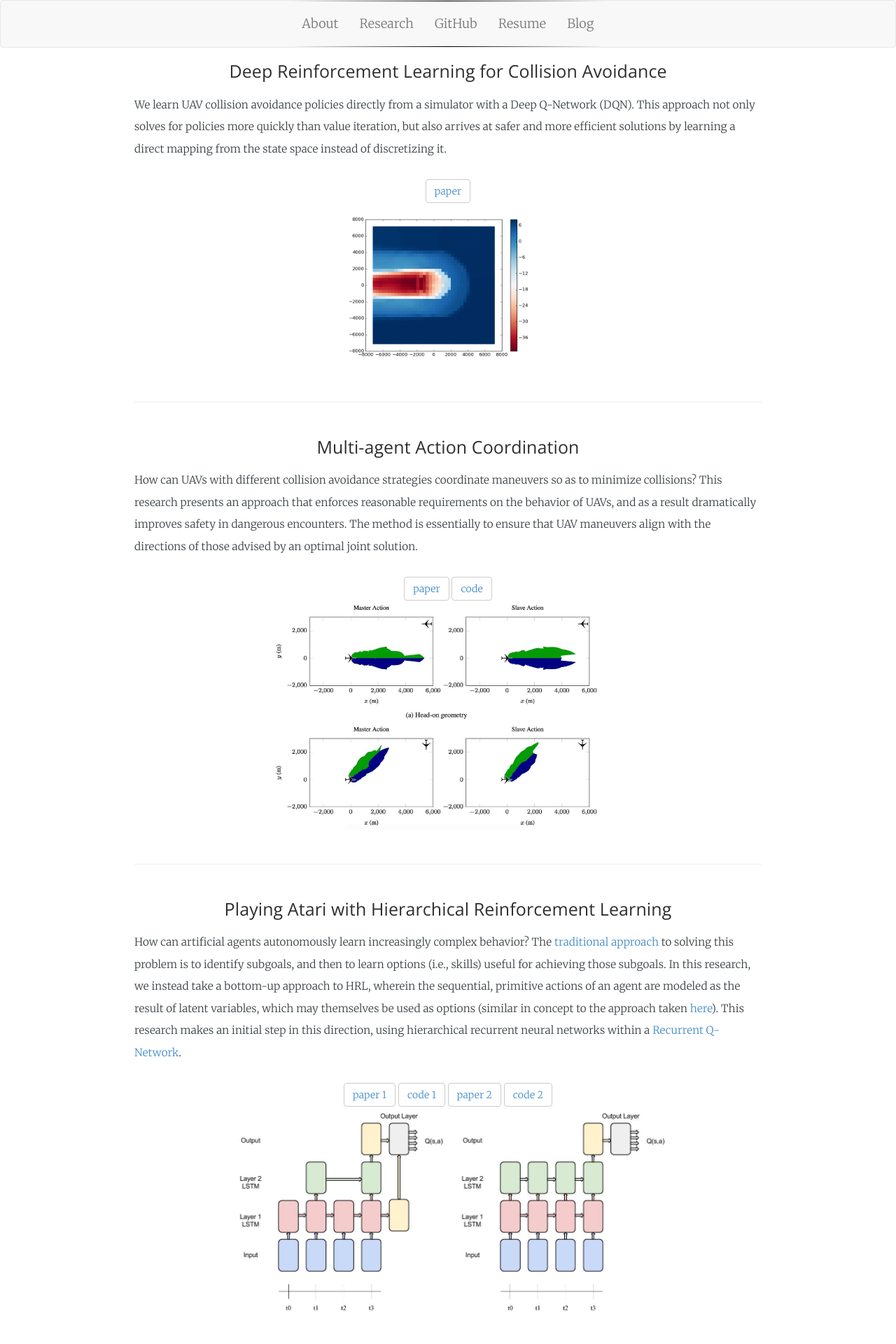
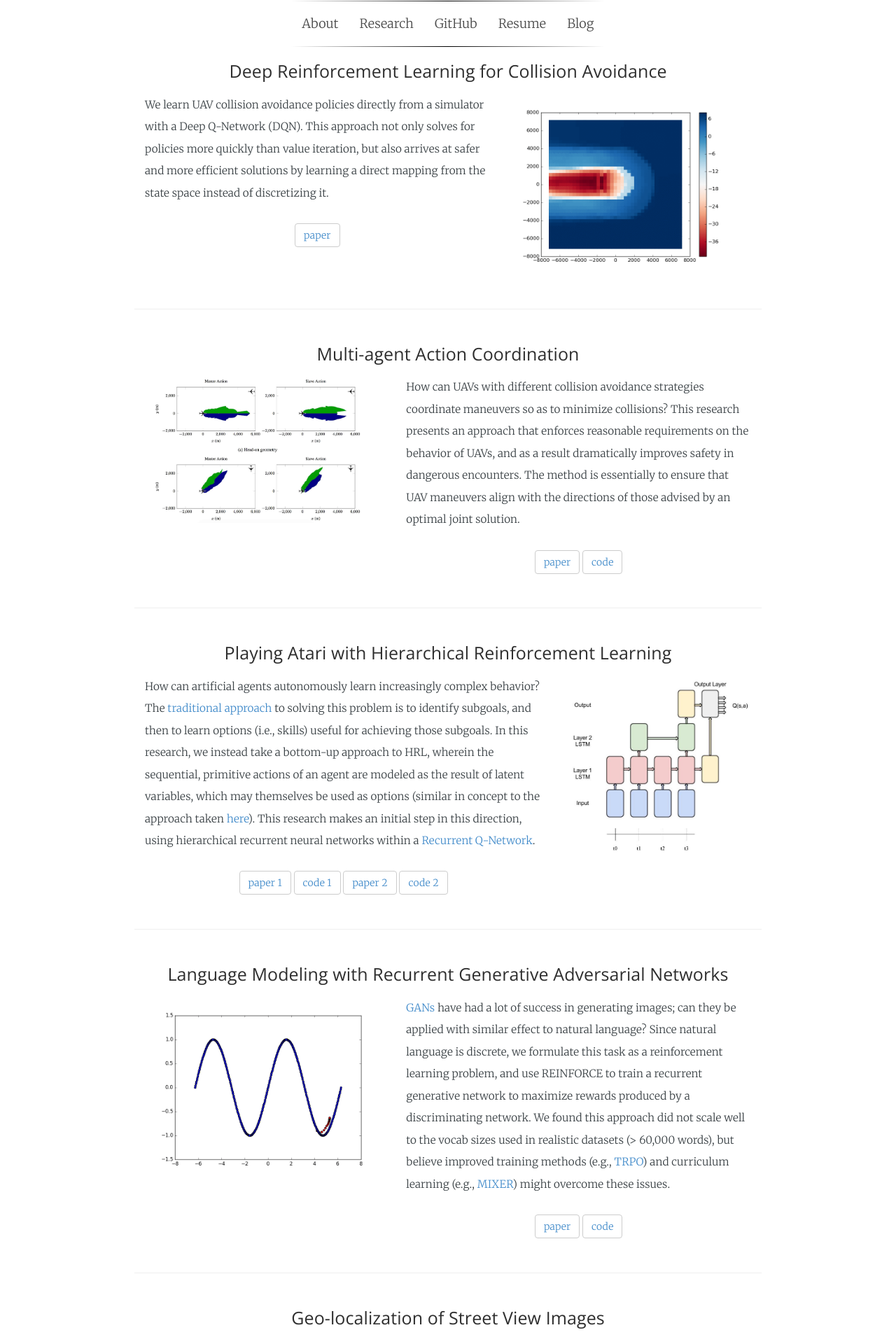
Before and after one commit to wulfebw/legacy.wulfebw.github.io, a Jekyll site: the page built from research.html, in a window 1280 px wide. Shown: the top 1920 px of the page at 70% size. Built offline with Jekyll 4.4.1, drawn with Linux system fonts in a browser that asks for light colours; some web fonts are replaced.

Commit message:
reformatting research

```diff
--- a/_includes/research.md
+++ b/_includes/research.md
@@ -1,91 +1,98 @@
 
 ### Deep Reinforcement Learning for Collision Avoidance
-We learn UAV collision avoidance policies directly from a simulator with a Deep Q-Network (DQN). This approach not only solves for policies more quickly than value iteration, but also arrives at safer and more efficient solutions by learning a direct mapping from the state space instead of discretizing it.
 
-<div>
-<a href="{{ site.github.url }}/assets/CS238_Final_Paper.pdf" class="md-link btn-default btn">paper</a>
-</div>
-
-<div id="content-wrapper">
-    <div id="content">
-        <img class="small-img" src="{{ site.github.url }}/media/value_-180_reduced.png" />
+<div class="container-fluid">
+  <div class="row">
+    <div class="col-md-7">
+        <p>
+        We learn UAV collision avoidance policies directly from a simulator with a Deep Q-Network (DQN). This approach not only solves for policies more quickly than value iteration, but also arrives at safer and more efficient solutions by learning a direct mapping from the state space instead of discretizing it.
+        </p>
+        <a href="{{ site.github.url }}/assets/CS238_Final_Paper.pdf" class="md-link btn-default btn">paper</a>
     </div>
+    <div class="col-md-5">
+        <img class="img" src="{{ site.github.url }}/media/value_-180_reduced.png" />
+    </div>
+  </div>
 </div>
 
 ---
 
 ### Multi-agent Action Coordination
-How can UAVs with different collision avoidance strategies coordinate maneuvers so as to minimize collisions? This research presents an approach that enforces reasonable requirements on the behavior of UAVs, and as a result dramatically improves safety in dangerous encounters. The method is essentially to ensure that UAV maneuvers align with the directions of those advised by an optimal joint solution.
 
-<div>
-<a href="http://ieeexplore.ieee.org/document/7777958/" class="md-link btn-default btn">paper</a>
-<a href="https://github.com/sisl/HorizontalCoordUAVs" class="md-link btn-default btn">code</a>
-</div>
-
-<div id="content-wrapper">
-    <div id="content">
-            <img class="med-img" src="{{ site.github.url }}/media/joint_actions_reduced.jpg" />
+<div class="container-fluid">
+  <div class="row">
+    <div class="col-md-5">
+        <img class="img" src="{{ site.github.url }}/media/joint_actions_reduced.jpg" />
     </div>
+    <div class="col-md-7">
+        <p>
+        How can UAVs with different collision avoidance strategies coordinate maneuvers so as to minimize collisions? This research presents an approach that enforces reasonable requirements on the behavior of UAVs, and as a result dramatically improves safety in dangerous encounters. The method is essentially to ensure that UAV maneuvers align with the directions of those advised by an optimal joint solution.
+        </p>
+        <a href="http://ieeexplore.ieee.org/document/7777958/" class="md-link btn-default btn">paper</a>
+        <a href="https://github.com/sisl/HorizontalCoordUAVs" class="md-link btn-default btn">code</a>
+    </div>
+  </div>
 </div>
 
 ---
 
 ### Playing Atari with Hierarchical Reinforcement Learning
-How can artificial agents autonomously learn increasingly complex behavior? The <a href="http://people.idsia.ch/~juergen/subgoals.html" class="md-link">traditional</a> <a href="https://people.cs.umass.edu/~mahadeva/papers/hrl.pdf" class="md-link">approach</a> to solving this problem is to identify subgoals, and then to learn options (i.e., skills) useful for achieving those subgoals. In this research, we instead take a bottom-up approach to HRL, wherein the sequential, primitive actions of an agent are modeled as the result of latent variables, which may themselves be used as options (similar in concept to the approach taken <a href="http://www.ausy.tu-darmstadt.de/uploads/Site/EditPublication/Daniel2016JMLR.pdf" class="md-link">here</a>). This research makes an initial step in this direction, using hierarchical recurrent neural networks within a <a href="https://arxiv.org/abs/1507.06527" class="md-link">Recurrent Q-Network</a>.
 
-<div>
-<a href="{{ site.github.url }}/assets/CS239_Final_Paper.pdf" class="md-link btn-default btn">paper 1</a>
-<a href="https://github.com/wulfebw/hierarchical_rl" class="md-link btn-default btn">code 1</a>
-<a href="{{ site.github.url }}/assets/CS221_Final_Paper.pdf" class="md-link btn-default btn">paper 2</a>
-<a href="https://github.com/wulfebw/playing_atari" class="md-link btn-default btn">code 2</a>
-</div>
 
-<div id="content-wrapper">
-    <div id="content">
-        <div>
-            <img class="small-img" src="{{ site.github.url }}/media/hsRQN.jpg" />
-            <img class="small-img" src="{{ site.github.url }}/media/sRQN.jpg" />
-        </div>
+<div class="container-fluid">
+  <div class="row">
+    <div class="col-md-8">
+        <p>
+        How can artificial agents autonomously learn increasingly complex behavior? The <a href="http://people.idsia.ch/~juergen/subgoals.html" class="md-link">traditional</a> <a href="https://people.cs.umass.edu/~mahadeva/papers/hrl.pdf" class="md-link">approach</a> to solving this problem is to identify subgoals, and then to learn options (i.e., skills) useful for achieving those subgoals. In this research, we instead take a bottom-up approach to HRL, wherein the sequential, primitive actions of an agent are modeled as the result of latent variables, which may themselves be used as options (similar in concept to the approach taken <a href="http://www.ausy.tu-darmstadt.de/uploads/Site/EditPublication/Daniel2016JMLR.pdf" class="md-link">here</a>). This research makes an initial step in this direction, using hierarchical recurrent neural networks within a <a href="https://arxiv.org/abs/1507.06527" class="md-link">Recurrent Q-Network</a>.
+        </p>
+        <a href="{{ site.github.url }}/assets/CS239_Final_Paper.pdf" class="md-link btn-default btn">paper 1</a>
+        <a href="https://github.com/wulfebw/hierarchical_rl" class="md-link btn-default btn">code 1</a>
+        <a href="{{ site.github.url }}/assets/CS221_Final_Paper.pdf" class="md-link btn-default btn">paper 2</a>
+        <a href="https://github.com/wulfebw/playing_atari" class="md-link btn-default btn">code 2</a>
     </div>
+    <div class="col-md-4">
+        <img class="img" src="{{ site.github.url }}/media/hsRQN.jpg" />
+    </div>
+  </div>
 </div>
 
 ---
 
 ### Language Modeling with Recurrent Generative Adversarial Networks
-<a href="https://arxiv.org/abs/1406.2661" class="md-link">GANs</a> have had a lot of success in generating images; can they be applied with similar effect to natural language? Since natural language is discrete, we formulate this task as a reinforcement learning problem, and use REINFORCE to train a recurrent generative network to maximize rewards produced by a discriminating network. We found this approach did not scale well to the vocab sizes used in realistic datasets (> 60,000 words), but believe improved training methods (e.g., <a href="https://arxiv.org/abs/1502.05477" class="md-link">TRPO</a>) and curriculum learning (e.g., <a href="https://arxiv.org/abs/1511.06732" class="md-link">MIXER</a>) might overcome these issues.
 
-<div>
-<a href="{{ site.github.url }}/assets/CS224d_Final_Paper.pdf" class="md-link btn-default btn">paper</a>
-<a href="https://github.com/wulfebw/adversarial_rl" class="md-link btn-default btn">code</a>
+<div class="container-fluid">
+  <div class="row">
+    <div class="col-md-5">
+        <img class="img" src="{{ site.github.url }}/media/sine_reduced.png" />
+    </div>
+    <div class="col-md-7">
+        <p>
+        <a href="https://arxiv.org/abs/1406.2661" class="md-link">GANs</a> have had a lot of success in generating images; can they be applied with similar effect to natural language? Since natural language is discrete, we formulate this task as a reinforcement learning problem, and use REINFORCE to train a recurrent generative network to maximize rewards produced by a discriminating network. We found this approach did not scale well to the vocab sizes used in realistic datasets (> 60,000 words), but believe improved training methods (e.g., <a href="https://arxiv.org/abs/1502.05477" class="md-link">TRPO</a>) and curriculum learning (e.g., <a href="https://arxiv.org/abs/1511.06732" class="md-link">MIXER</a>) might overcome these issues.
+        </p>
+        <a href="{{ site.github.url }}/assets/CS224d_Final_Paper.pdf" class="md-link btn-default btn">paper</a>
+        <a href="https://github.com/wulfebw/adversarial_rl" class="md-link btn-default btn">code</a>
+    </div>
+  </div>
 </div>
-
-<div id="content-wrapper">
-    <div id="content">
-        <div>
-            <img class="small-img" src="{{ site.github.url }}/media/sine_reduced.png" />
-            <img class="small-img" src="{{ site.github.url }}/media/circle_reduced.png" />
-        </div>
-    </div>
-</div>
-
 
 ---
 
 ### Geo-localization of Street View Images
-Given a random, street-level image of a city from around the world, could you identify where the picture was taken? In this project, we collected a dataset of 100,000 images from ten cities, and trained a convolutional neural network to predict the city from the image. We found that the network successfully identifies the city with ~75% accuracy. Research tackling this project at a much larger scale was published concurrently (<a href="https://arxiv.org/abs/1602.05314" class="md-link">PlaNet</a>).
 
-<div>
-<a href="{{ site.github.url }}/assets/CS231n_Final_Paper.pdf" class="md-link btn-default btn">paper</a>
-<a href="https://github.com/wulfebw/LittlePlaNet-Models" class="md-link btn-default btn">code</a>
-</div>
-
-<div id="content-wrapper">
-    <div id="content">
-        <div>
-            <img class="small-img" src="{{ site.github.url }}/media/tsne_reduced.jpg" />
-            <img class="small-img" src="{{ site.github.url }}/media/inclusion_reduced.jpg" />
-        </div>
+<div class="container-fluid">
+  <div class="row">
+    <div class="col-md-7">
+        <p>
+        Given a random, street-level image of a city from around the world, could you identify where the picture was taken? In this project, we collected a dataset of 100,000 images from ten cities, and trained a convolutional neural network to predict the city from the image. We found that the network successfully identifies the city with ~75% accuracy. Research tackling this project at a much larger scale was published concurrently (<a href="https://arxiv.org/abs/1602.05314" class="md-link">PlaNet</a>).
+        </p>
+        <a href="{{ site.github.url }}/assets/CS231n_Final_Paper.pdf" class="md-link btn-default btn">paper</a>
+        <a href="https://github.com/wulfebw/LittlePlaNet-Models" class="md-link btn-default btn">code</a>
     </div>
+    <div class="col-md-5">
+        <img class="img" src="{{ site.github.url }}/media/tsne_reduced.jpg" />
+        <img class="img" src="{{ site.github.url }}/media/inclusion_reduced.jpg" />
+    </div>
+  </div>
 </div>
 
 ---
--- a/_layouts/default.html
+++ b/_layouts/default.html
@@ -2,7 +2,7 @@
 <html lang="{% if page.language %}{{ page.language | downcase }}{% else %}{{ site.language | downcase }}{% endif %}">
 {% include head.html %}
 
-<nav class="navbar navbar-default">
+<nav class="navbar">
   <div class="container-fluid">
     <ul class="nav navbar-nav">
       <li>  <a href="{{ site.github.url }}/" class="main-link">About</a> </li>
@@ -14,9 +14,6 @@
   </div>
 </nav>
 
-<div id="mynav">
-
-</div>
 
 <body class="home-template">
     <div class="site-wrapper">
--- a/css/prism.css
+++ b/css/prism.css
@@ -103,6 +103,10 @@ pre[class*="language-"] {
     text-align: left;
 }
 
+p{
+    text-align: left;
+}
+
 .small-img {
 	width: 35%;
     height: auto;
@@ -111,6 +115,11 @@ pre[class*="language-"] {
 .med-img {
 	width: 60%;
     height: auto;
+}
+
+.img {
+    max-width: 100%;
+    max-height: 100%;
 }
 
 .main-link {
@@ -133,6 +142,7 @@ pre[class*="language-"] {
 .navbar .navbar-collapse {
   text-align: center;
 }
+
 
 /* stolen */
 .posts { list-style-type: none; }
@@ -164,6 +174,10 @@ pre[class*="language-"] {
   font-size: 15px;
   color: #818181;
   margin-top: 5px;
+}
+
+.meta {
+    text-align: center;
 }
 
 
```
Also changed, not shown: _posts/1027-12-12-rl-manip-i.md (deleted, +0 -6 lines), 1 other file.
